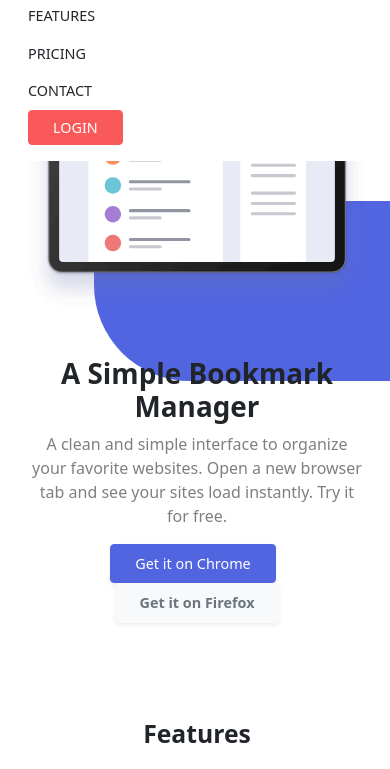
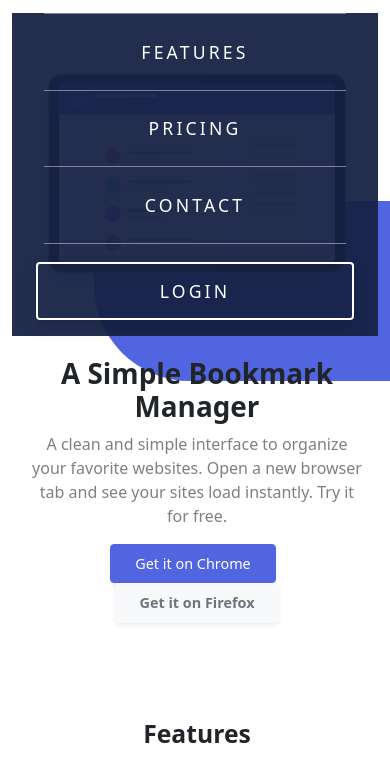
Before and after one commit to tonimjdev/sprint-2, a website: page index.html in a window 390 px wide. Both pictures are taken after a click on the button "Toggle navigation". Shown: the part 59-828 px from the top of the page. Drawn offline with nearby package versions, Linux system fonts and the light colour scheme.

Commit message:
Reajustado diseño navbar desktop & responsive

```diff
--- a/index.html
+++ b/index.html
@@ -36,19 +36,19 @@
           <div class="collapse navbar-collapse" id="navbarSupportedContent">
             <ul class="navbar-nav text-uppercase ms-auto mb-lg-0">
               <li class="nav-item">
-                <a class="nav-link text-dark fs-7 mx-3" href="#">Features</a>
+                <a class="nav-link text-dark fs-8 mx-3" href="#">Features</a>
               </li>
               <li class="nav-item">
-                <a class="nav-link text-dark fs-7 mx-3" href="#">Pricing</a>
+                <a class="nav-link text-dark fs-8 mx-3" href="#">Pricing</a>
               </li>
               <li class="nav-item">
-                <a class="nav-link text-dark fs-7 mx-3" href="#">Contact</a>
+                <a class="nav-link text-dark fs-8 mx-3" href="#">Contact</a>
               </li>
-              <li class="nav-item me-5">
+              <li class="nav-item me-lg-5">
                 <button
                   type="button"
                   id="buttonSecondary"
-                  class="btn text-white px-4 fs-7 btn-secondary text-uppercase ms-3"
+                  class="btn text-white px-4 fs-8 btn-secondary text-uppercase ms-lg-3 buttonLogin shadow"
                 >
                   Login
                 </button>
@@ -88,7 +88,7 @@
       <section class="row mb-4 text-center">
         <h2 class="fw-bold mb-4">Features</h2>
         <p class="text-black-50">
-          Our arm is to make it quick and easy for you to access your<br />
+          Our aim is to make it quick and easy for you to access your<br />
           favourite websites. Your bookmarks sync between your devices<br />
           so you can access them on the go.
         </p>
--- a/sass/main.scss
+++ b/sass/main.scss
@@ -8,12 +8,20 @@ $nav-pills-link-active-bg: none;
 // import bootstrap
 @import "../node_modules/bootstrap/scss/bootstrap.scss";
 
-// ajustem un fs-7 per size una mica més petit que el mínim a Bootstrap
+// ajustem size mes petits que el mínim a Bootstrap
 .fs-7 {
   font-size: 0.9rem;
 }
+.fs-8 {
+  font-size: 0.8rem;
+}
 body {
   margin-top: 5em;
+}
+
+// letter-spacing per elements menu
+.navbar .buttonLogin {
+  letter-spacing: 0.12em;
 }
 
 // element blau amb responsive
@@ -61,6 +69,8 @@ body {
     top: 57em;
   }
 }
+
+// Responsive Mòvil/Tablet
 @media (max-width: 991px) {
   .blue-from-right {
     transform: scale(1.3);
@@ -72,7 +82,39 @@ body {
     left: -9em;
     top: 82em;
   }
-  // Menu Tab disseny responsive mobil/tablet
+
+  // Navbar disseny responsive mòvil/tablet
+  .navbar {
+    background-color: transparent !important;
+  }
+  #navbarSupportedContent {
+    background-color: rgba(22, 33, 69, 0.94);
+    text-align: center;
+    padding: 0 1em 1em 1em;
+    margin-top: 1em;
+    ul li a {
+      color: #fff !important;
+      border-top: 1px solid rgba(255, 255, 255, 0.433);
+      padding: 1.4em 0;
+      font-size: 1.1em;
+      letter-spacing: 0.18em;
+    }
+    ul li:nth-child(3) a {
+      border-bottom: 1px solid rgba(255, 255, 255, 0.433) !important;
+      margin-bottom: 1em;
+    }
+    ul li button {
+      width: 95%;
+      color: #fff;
+      border: 2px solid #fff;
+      background-color: transparent;
+      padding: 0.8em 0;
+      font-size: 1.1em;
+      letter-spacing: 0.18em;
+    }
+  }
+
+  // Menu Tab disseny responsive mòvil/tablet
   #myTab {
     border-top: 1px solid rgb(221, 221, 221);
   }
```
Also changed, not shown: css/main.css, 1 other file.
